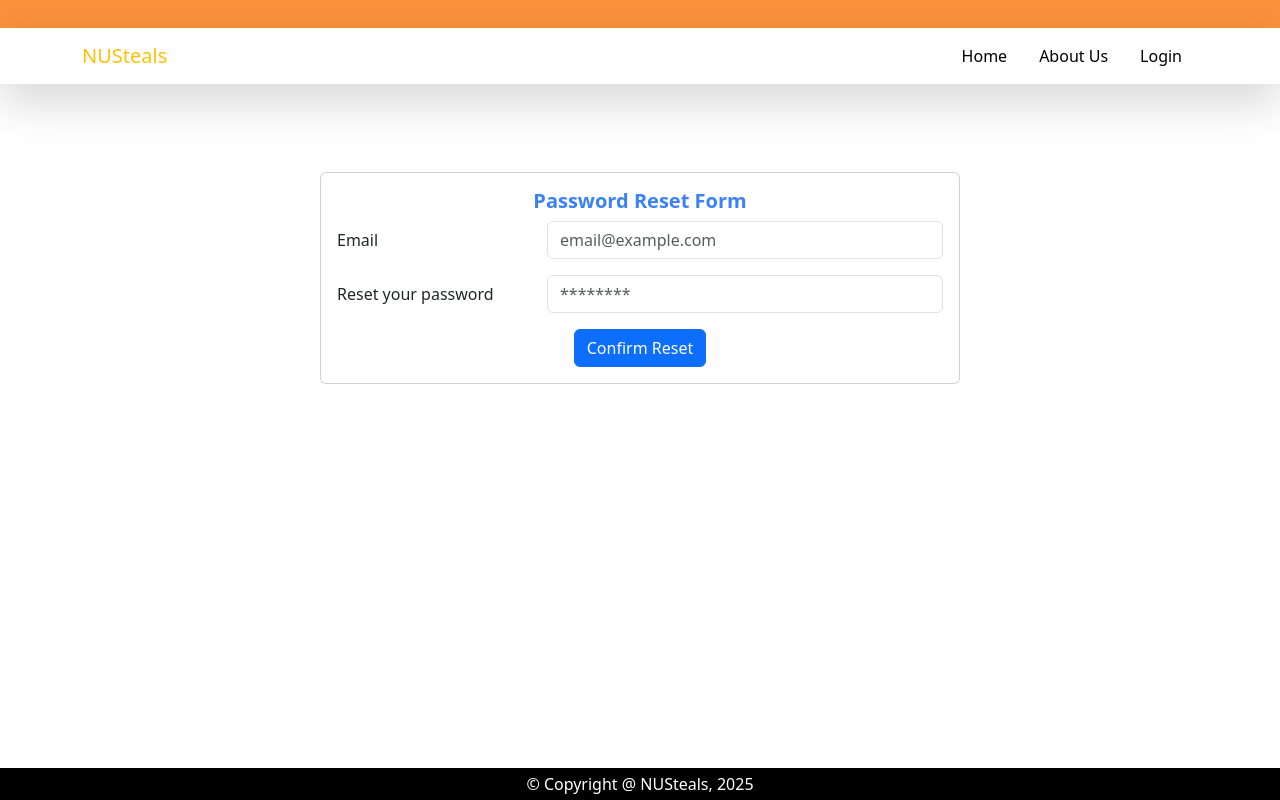
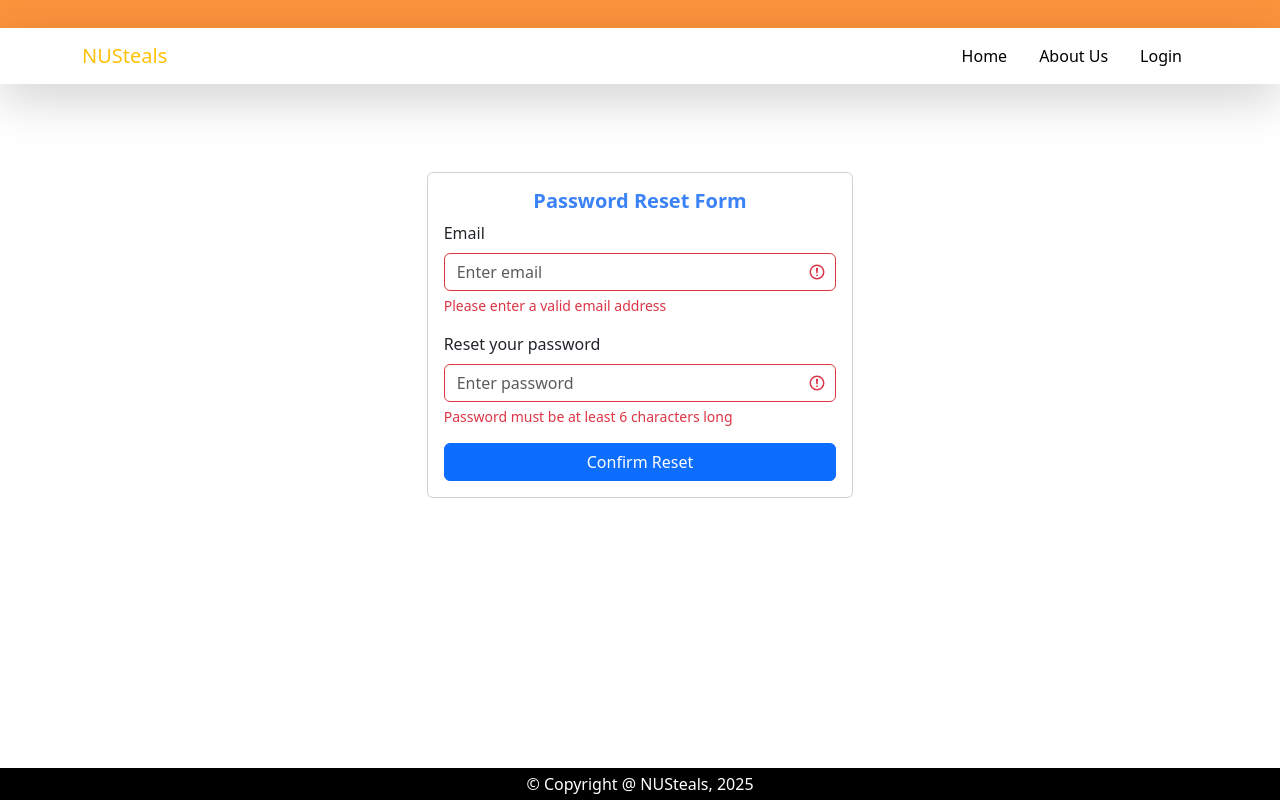
Before and after one commit to Ben-Tay/NUSteals, a React (Vite) app: page /forgetpassword in a window 1280 px wide. Built offline with nearby package versions, Linux system fonts and the light colour scheme.

Commit message:
added forgot password, fixed delete bug

```diff
--- a/src/components/Admin/AdminUserMgt.jsx
+++ b/src/components/Admin/AdminUserMgt.jsx
@@ -14,12 +14,13 @@ const AdminUserMgt = () => {
   const [searchQuery, setSearchQuery] = useState("");
   const [emailError, setEmailError] = useState("");
   const [nameError, setNameError] = useState("");
+  const [authToken, setAuthToken] = useState("");
   const navigate = useNavigate();
 
   useEffect(() => {
     const fetchUsers = async () => {
       const token = localStorage.getItem('accessToken');
-
+      setAuthToken(token);
       if (!token) {
         navigate('/login');
       }
@@ -121,7 +122,10 @@ const AdminUserMgt = () => {
     try {
       const response = await fetch(`https://nusteals-express.onrender.com/api/users/${userId}`, {
         method: "DELETE",
-        headers: { "Content-Type": "application/json" },
+        headers: {
+          "Content-Type": "application/json",
+          Authorization: `Bearer ${authToken}`,
+        },
         credentials: "include",
       });
 
@@ -155,7 +159,7 @@ const AdminUserMgt = () => {
       <h2 className="my-4">User Management</h2>
       <Form.Control
         type="text"
-        placeholder="Search by name"
+        placeholder="Search by username"
         className="mb-3"
         value={searchQuery}
         onChange={handleSearchChange}
@@ -164,7 +168,7 @@ const AdminUserMgt = () => {
       <Table striped bordered hover responsive>
         <thead>
           <tr>
-            <th>Name</th>
+            <th>Username</th>
             <th>Email</th>
             <th>Role</th>
             <th>Address</th>
@@ -219,7 +223,7 @@ const AdminUserMgt = () => {
           {editingUser && (
             <Form>
               <Form.Group>
-                <Form.Label>Name</Form.Label>
+                <Form.Label>Username</Form.Label>
                 <Form.Control
                   type="text"
                   value={editingUser.name}
--- a/src/components/HomePage/CreateAccount.jsx
+++ b/src/components/HomePage/CreateAccount.jsx
@@ -76,7 +76,7 @@ function ControlledForm() {
 
                 {/* Name Field */}
                 <Form.Group className="mb-3" controlId="formName">
-                  <Form.Label>Name</Form.Label>
+                  <Form.Label>Username</Form.Label>
                   <Form.Control
                     type="text"
                     placeholder="Enter Name"
@@ -126,11 +126,12 @@ function ControlledForm() {
                     placeholder="Enter password"
                     value={password}
                     onChange={(e) => setPassword(e.target.value)}
+                    minLength={6}
                     required
                     autoComplete="new-password"
                   />
                   <Form.Control.Feedback type="invalid">
-                    Please enter a valid password
+                    {password.length < 6 ? "Password must be at least 6 characters long" : "Please enter a valid password"}
                   </Form.Control.Feedback>
                 </Form.Group>
 
--- a/src/components/HomePage/ForgotPassword.jsx
+++ b/src/components/HomePage/ForgotPassword.jsx
@@ -1,45 +1,127 @@
-import React from 'react'
+import React, { useState } from 'react'
 import GeneralNavBar from '../../layout/GeneralNavBar';
 import Form from 'react-bootstrap/Form';
-import Col from 'react-bootstrap/Col';
-import Row from 'react-bootstrap/Row';
 import Card from 'react-bootstrap/Card';
 import Button from 'react-bootstrap/Button';
 import Footer from './Footer';
+import { useNavigate } from 'react-router-dom';
+import { Toast, ToastContainer } from 'react-bootstrap';
 
 const ForgotPassword = () => {
+  const[email, setEmail] = useState('');
+  const[password, setPassword] = useState('');
+  const[error, setError] = useState('');
+  const[toast, setToast] = useState(false);
+  const[validated, setValidated] = useState(false);
+
+  const navigate = useNavigate();
+
+  const handleForgotPassword = async (event) => {
+      event.preventDefault(); // prevent default action of button
+
+      const form = event.currentTarget;
+
+      // Reset error message && alert false
+      setError('');
+      setToast(false);
+
+      if (form.checkValidity() === false) {
+        event.stopPropagation();
+        setValidated(true);
+        return;
+      }
+
+      try {
+        const response = await fetch("https://nusteals-express.onrender.com/api/users/reset",
+            {
+              method: "POST",
+              headers: {
+                "Content-Type": "application/json"
+              },
+              body: JSON.stringify({
+                  email,
+                  password
+              })
+            })
+
+
+        if (!response.ok) {
+            const error = await response.json();
+            setError(error.message);
+        }
+
+        // Handle successful reset
+        if (response.status === 200) {
+            setToast(true);
+            setTimeout(() => {
+              navigate('/login');  // After 3 seconds, navigate to the login page
+            }, 3000);  // Delay of 3 seconds
+        }
+      }
+      catch(error) {
+        console.error("Error reseting password:", error);
+        setError("Network error. Please try again.");
+      }
+  };
+
   return (
     <>
       <div className="flex flex-col min-h-screen">
       <GeneralNavBar/>
         <div className="flex-1 mt-5">
-          <Card className="mx-auto w-1/2">
+          <Card className="mx-auto w-1/3">
             <Card.Body>
               <Card.Title className="!font-bold !text-blue-500 !text-center">Password Reset Form</Card.Title>
-                <Card.Text>
-                  <Form>
-                      <Form.Group as={Row} className="mb-3" controlId="formPlaintextEmail">
-                        <Form.Label column sm="4">
+                  <Form noValidate validated={validated} onSubmit={handleForgotPassword}>
+                      <Form.Group className="mb-3" controlId="formPlaintextEmail">
+                        <Form.Label>
                           Email
                         </Form.Label>
-                        <Col sm="8">
-                          <Form.Control type="email" placeholder="email@example.com" />
-                        </Col>
+                        <Form.Control
+                          type="email"
+                          placeholder="Enter email"
+                          value={email}
+                          onChange={(e) => setEmail(e.target.value)}
+                          required
+                          autoComplete="off"
+                          isInvalid={!!error || !email}
+                          />
+                        <Form.Control.Feedback type="invalid">
+                          {error || "Please enter a valid email address"}
+                        </Form.Control.Feedback>
                       </Form.Group>
-                      <Form.Group as= {Row} className="mb-3" controlId="forgotPasswordForm">
-                        <Form.Label column sm = "4">Reset your password</Form.Label>
-                        <Col sm="8">
-                          <Form.Control type="password" placeholder="********" />
-                        </Col>
+                      <Form.Group className="mb-3" controlId="forgotPasswordForm">
+                        <Form.Label>
+                          Reset your password
+                        </Form.Label>
+                          <Form.Control
+                            type="text"
+                            placeholder="Enter password"
+                            value={password}
+                            onChange={(e) => setPassword(e.target.value)}
+                            minLength={6}
+                            required
+                            autoComplete="new-password"
+                            isInvalid={!password || password.length < 6}
+                          />
+                          <Form.Control.Feedback type="invalid">
+                            {password.length < 6 ? "Password must be at least 6 characters long"
+                            : "Please enter a valid password"}
+                          </Form.Control.Feedback>
                       </Form.Group>
+                      <Button variant="primary" type="submit" className="w-full">Confirm Reset</Button>
                   </Form>
-
-                  <div className="flex items-center justify-center">
-                      <Button variant="primary" className="mx-auto d-block">Confirm Reset</Button>
-                  </div>
-                </Card.Text>
               </Card.Body>
             </Card>
+            {toast && (
+                <ToastContainer position="top-center" className="p-3 mt-2">
+                    <Toast className="text-primary mt-2">
+                      <Toast.Body>
+                        You have successfully reseted your password!
+                      </Toast.Body>
+                    </Toast>
+                </ToastContainer>
+            )}
           </div>
         <Footer/>
       </div>
```
Also changed, not shown: 2 other files (tests, documents, lock files or other folders).
